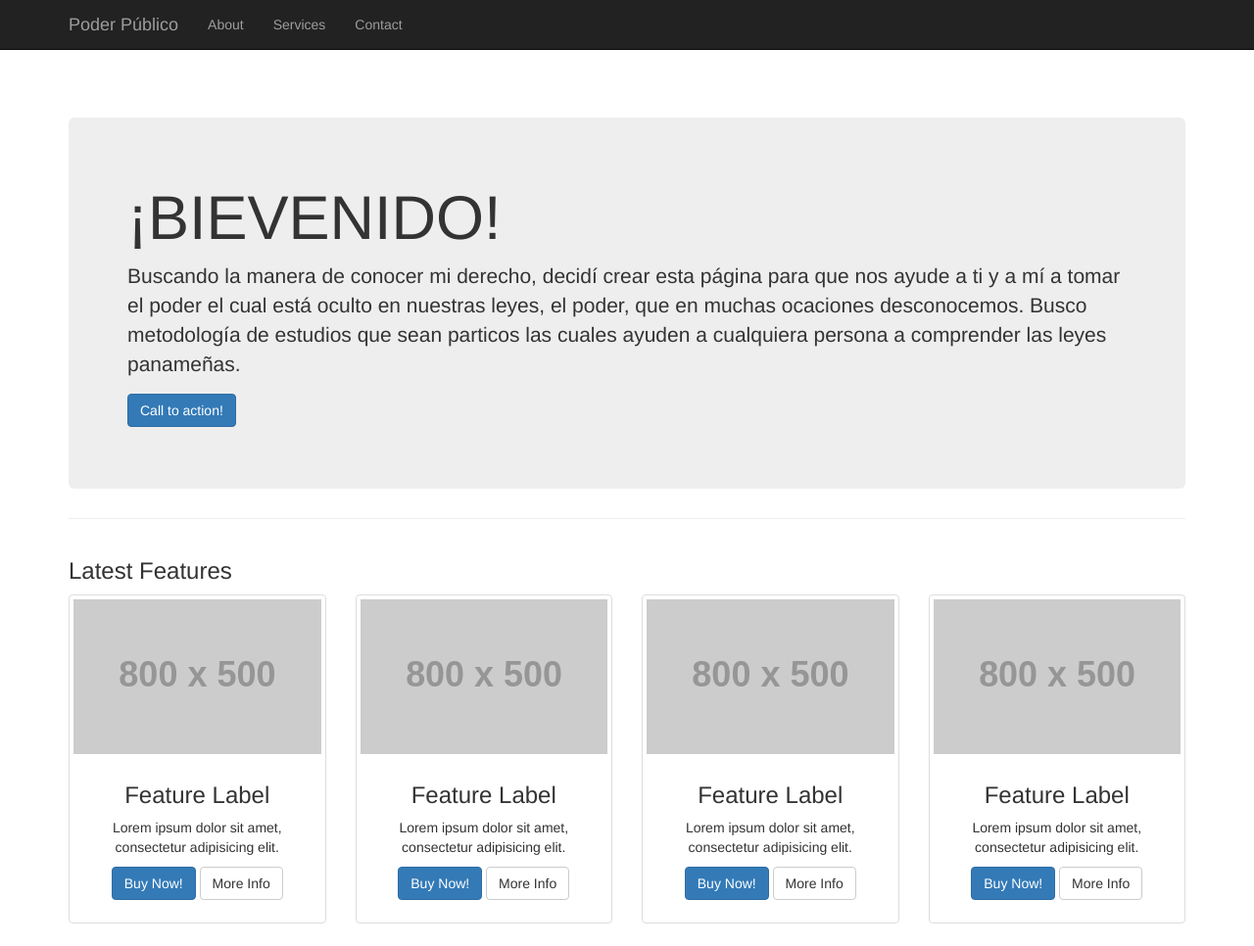
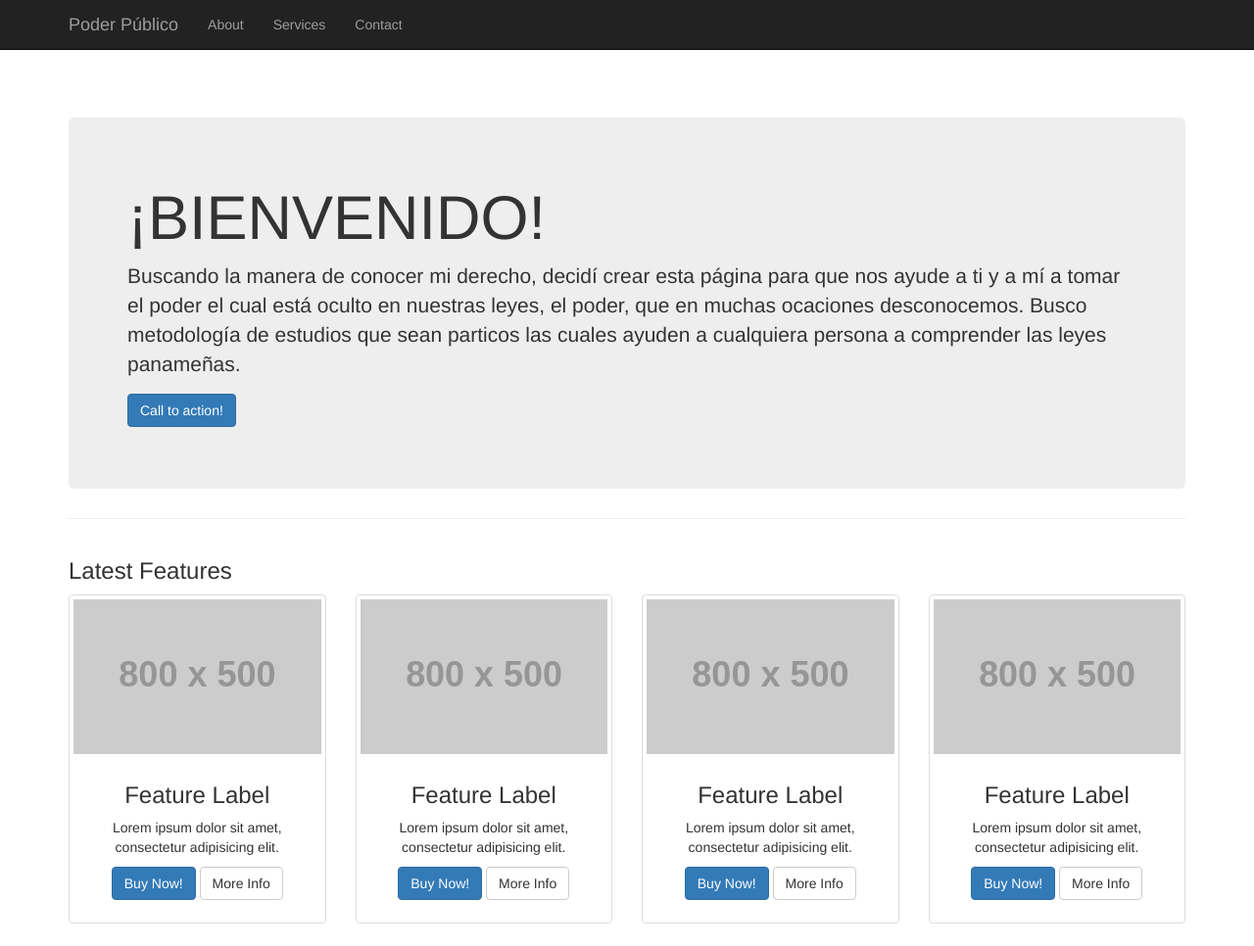
Before and after one commit to Guzm-poderpublico/poderpublicopty, a plain HTML site: page index.html in a window 1280 px wide. Shown: the top 966 px of the page at 98% size. Drawn offline with Linux system fonts and the light colour scheme; placeholder pictures from the web are drawn by us.

Commit message:
GOOD
GOOD

```diff
--- a/index.html
+++ b/index.html
@@ -65,7 +65,7 @@
 
         <!-- Jumbotron Header -->
         <header class="jumbotron hero-spacer">
-            <h1> ¡BIEVENIDO!</h1>
+            <h1> ¡BIENVENIDO!</h1>
             <p>Buscando la manera de conocer mi derecho, decidí crear esta página para que nos ayude a ti y a mí a tomar el poder el cual está oculto en nuestras leyes, el poder, que en muchas ocaciones desconocemos. Busco metodología de estudios que sean particos las cuales ayuden a cualquiera persona a comprender las leyes panameñas.</p>
             <p><a class="btn btn-primary btn-large">Call to action!</a>
             </p>
```
